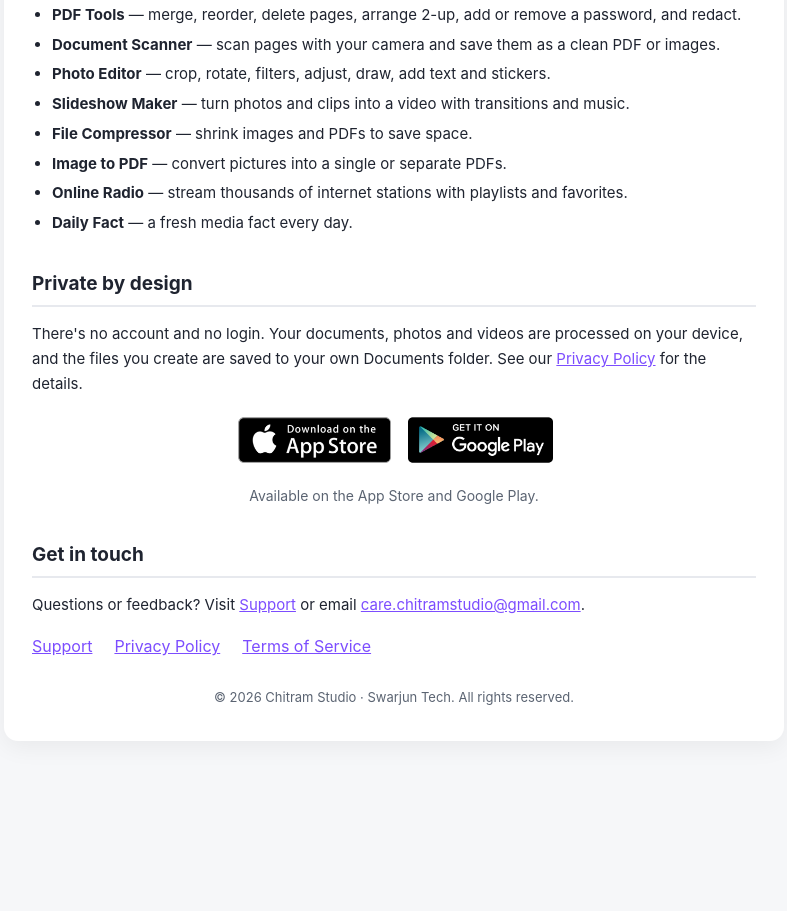
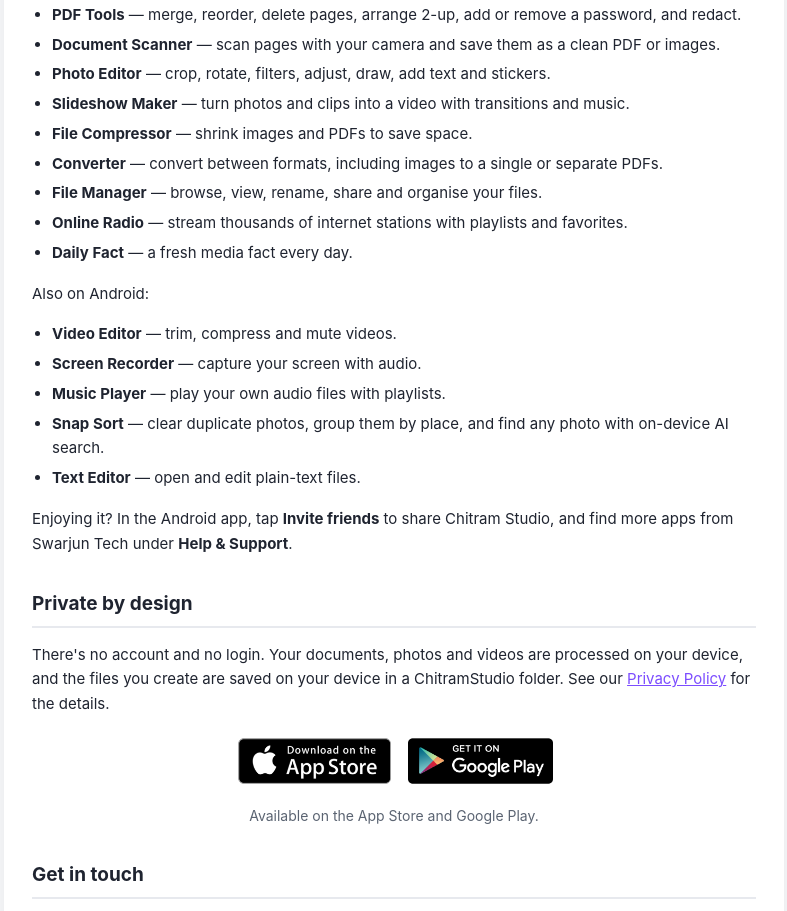
Before and after one commit to swarjun/chitramstudio, a plain HTML site: page index.html in a window 1280 px wide. Shown: the part 463-1374 px from the top of the page, without its empty margins (246-1033 px from the left). Before the commit the page ends 1268 px from the top, so only its background shows below. Drawn offline with Linux system fonts and the light colour scheme.

Commit message:
Update features and privacy description in index.html

```diff
--- a/index.html
+++ b/index.html
@@ -69,15 +69,28 @@
         <li><strong>Photo Editor</strong> — crop, rotate, filters, adjust, draw, add text and stickers.</li>
         <li><strong>Slideshow Maker</strong> — turn photos and clips into a video with transitions and music.</li>
         <li><strong>File Compressor</strong> — shrink images and PDFs to save space.</li>
-        <li><strong>Image to PDF</strong> — convert pictures into a single or separate PDFs.</li>
+        <li><strong>Converter</strong> — convert between formats, including images to a single or separate PDFs.</li>
+        <li><strong>File Manager</strong> — browse, view, rename, share and organise your files.</li>
         <li><strong>Online Radio</strong> — stream thousands of internet stations with playlists and favorites.</li>
         <li><strong>Daily Fact</strong> — a fresh media fact every day.</li>
       </ul>
+      <p>Also on Android:</p>
+      <ul>
+        <li><strong>Video Editor</strong> — trim, compress and mute videos.</li>
+        <li><strong>Screen Recorder</strong> — capture your screen with audio.</li>
+        <li><strong>Music Player</strong> — play your own audio files with playlists.</li>
+        <li><strong>Snap Sort</strong> — clear duplicate photos, group them by place, and find any photo with on-device AI search.</li>
+        <li><strong>Text Editor</strong> — open and edit plain-text files.</li>
+      </ul>
+      <p>
+        Enjoying it? In the Android app, tap <strong>Invite friends</strong> to share Chitram Studio,
+        and find more apps from Swarjun Tech under <strong>Help &amp; Support</strong>.
+      </p>
 
       <h2>Private by design</h2>
       <p>
         There's no account and no login. Your documents, photos and videos are processed on your
-        device, and the files you create are saved to your own Documents folder. See our
+        device, and the files you create are saved on your device in a ChitramStudio folder. See our
         <a href="privacy-policy.html">Privacy Policy</a> for the details.
       </p>
 
```
